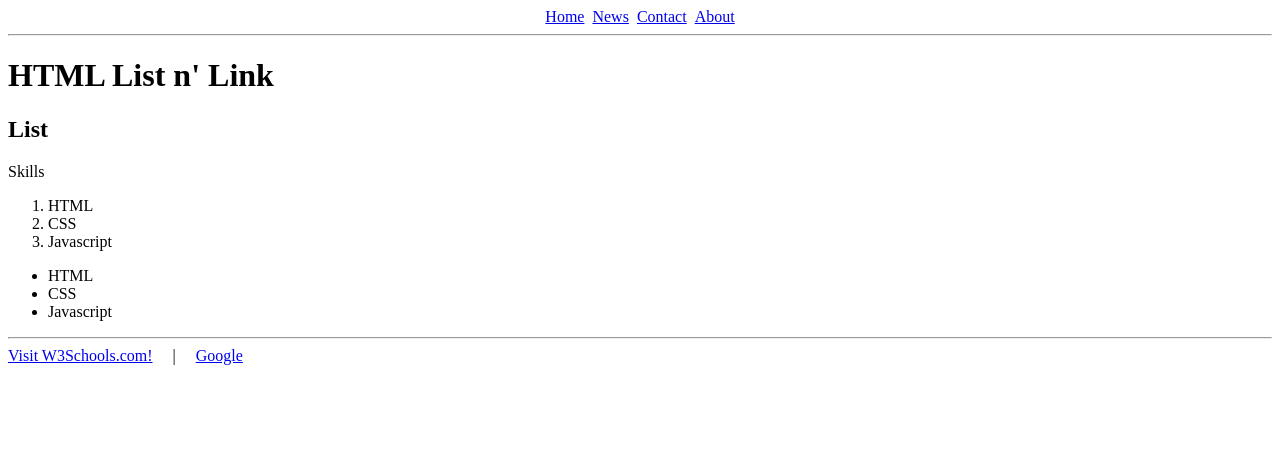
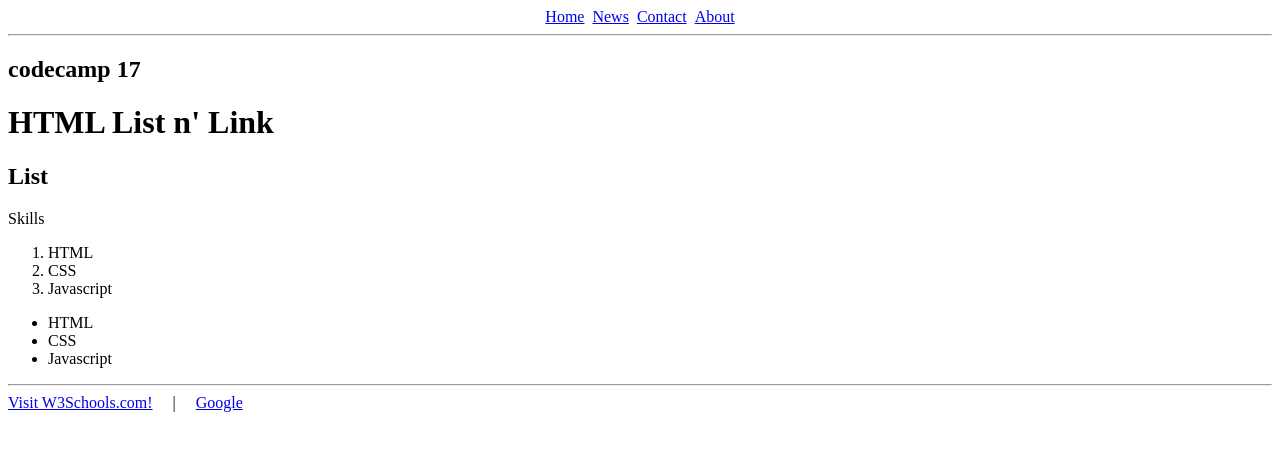
Before and after one commit to CCthana/CC17_Project_02, a plain HTML site: page index.html in a window 1280 px wide. Drawn offline with Linux system fonts and the light colour scheme.

Commit message:
edit index.html

```diff
--- a/index.html
+++ b/index.html
@@ -17,6 +17,8 @@
     </ul>
 
     <hr />
+
+    <h2>codecamp 17</h2>
 
     <h1>HTML List n' Link</h1>
     <h2>List</h2>
```
